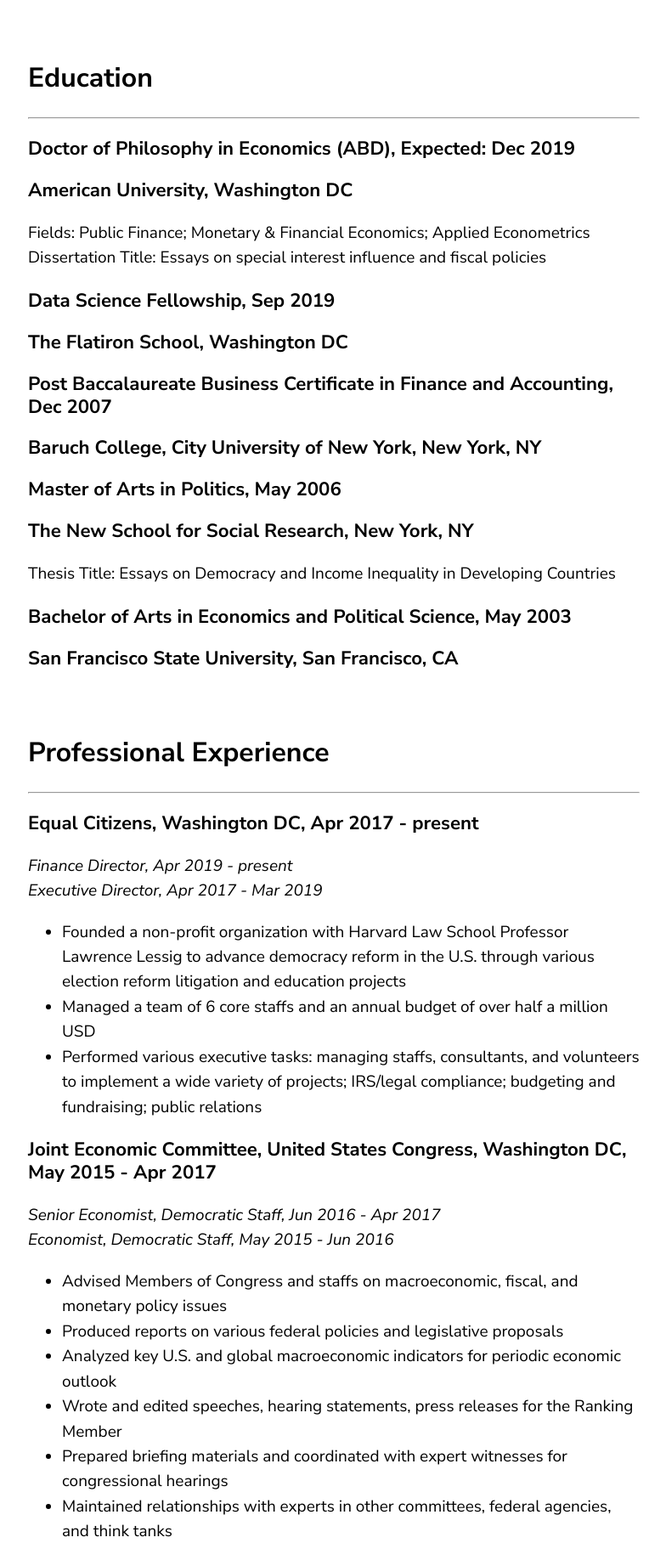
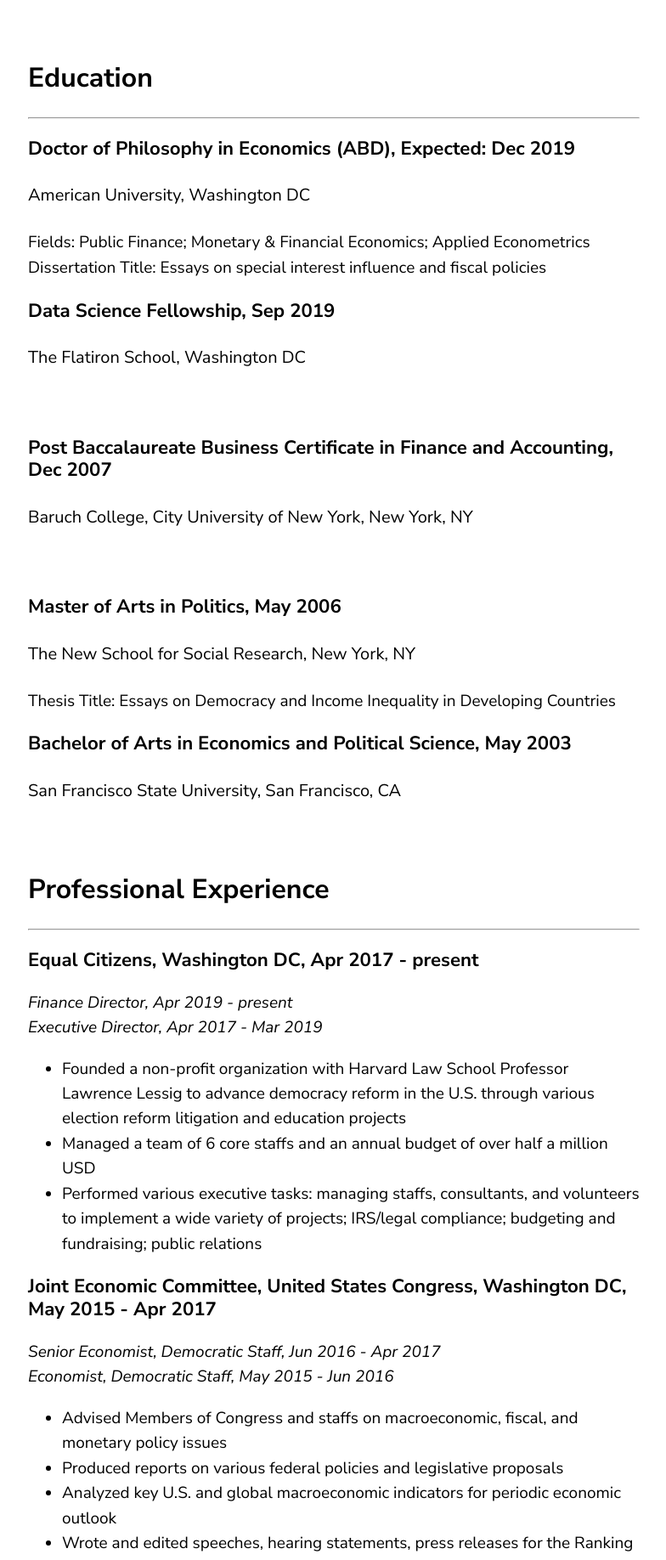
Before and after one commit to phoebetwong/phoebetwong.github.io, a Jekyll site: the page built from resume.md, in a window 1280 px wide. Shown: the part 427-2263 px from the top of the page at 85% size, without its empty margins (67-851 px from the left). Built offline with Jekyll 4.4.1, drawn with Linux system fonts in a browser that asks for light colours; a script that is not in the unit is left out.

Commit message:
edited aboutcv

```diff
--- a/resume.md
+++ b/resume.md
@@ -6,22 +6,22 @@
 ## Education
 ---
 ### Doctor of Philosophy in Economics (ABD), Expected: Dec 2019
-### American University, Washington DC
+#### American University, Washington DC
 Fields: Public Finance; Monetary & Financial Economics; Applied Econometrics<br>
 Dissertation Title: Essays on special interest influence and fiscal policies
-
+<br>
 ### Data Science Fellowship, Sep 2019
-### The Flatiron School, Washington DC
-
+#### The Flatiron School, Washington DC
+<br>
 ### Post Baccalaureate Business Certificate in Finance and Accounting, Dec 2007
-### Baruch College, City University of New York, New York, NY
-
+#### Baruch College, City University of New York, New York, NY
+<br>
 ### Master of Arts in Politics, May 2006
-### The New School for Social Research, New York, NY<br>
+#### The New School for Social Research, New York, NY
 Thesis Title: Essays on Democracy and Income Inequality in Developing Countries
-
+<br>
 ### Bachelor of Arts in Economics and Political Science, May 2003
-### San Francisco State University, San Francisco, CA
+#### San Francisco State University, San Francisco, CA
 
 <br>
 ## Professional Experience
```
